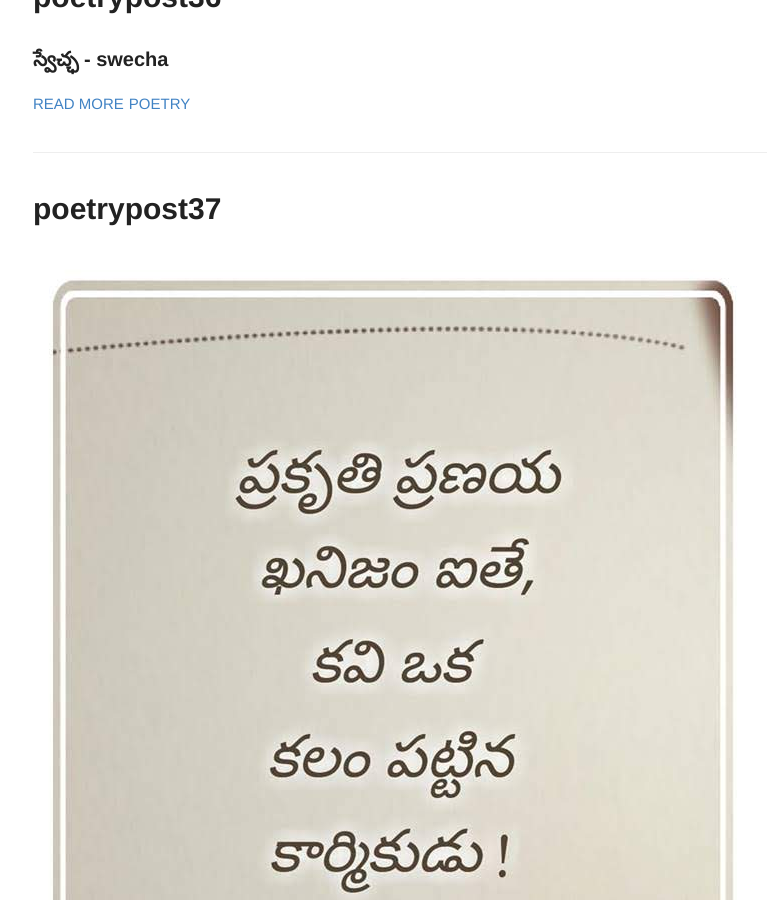
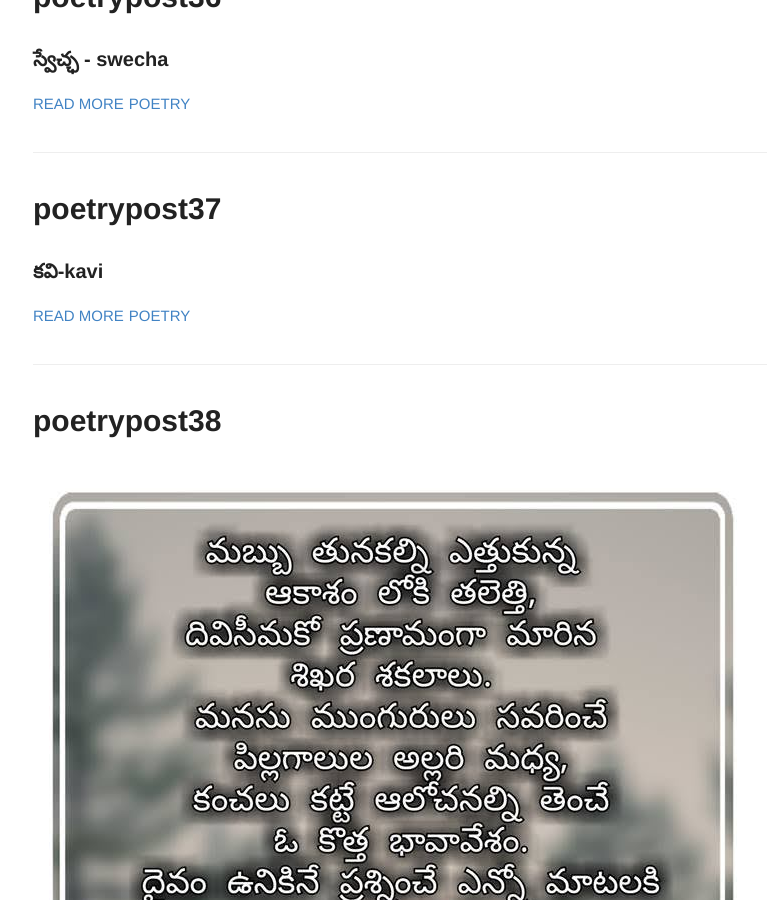
Before and after one commit to rsk/rsk.github.io, a Jekyll site: the page built from index.html, in a window 1280 px wide and 900 px high, scrolled down 11665 px. Shown: the whole window, without its empty margins (167-934 px from the left). Built offline with Jekyll 4.4.1, drawn with Linux system fonts in a browser that asks for light colours.

Commit message:
update excerpt

```diff
--- a/_posts/2014-6-24-poetrypost37.md
+++ b/_posts/2014-6-24-poetrypost37.md
@@ -2,6 +2,7 @@
 layout: post
 title: poetrypost37
 number: 37
+excerpt: కవి-kavi
 tags:
   - poetry
 
```
